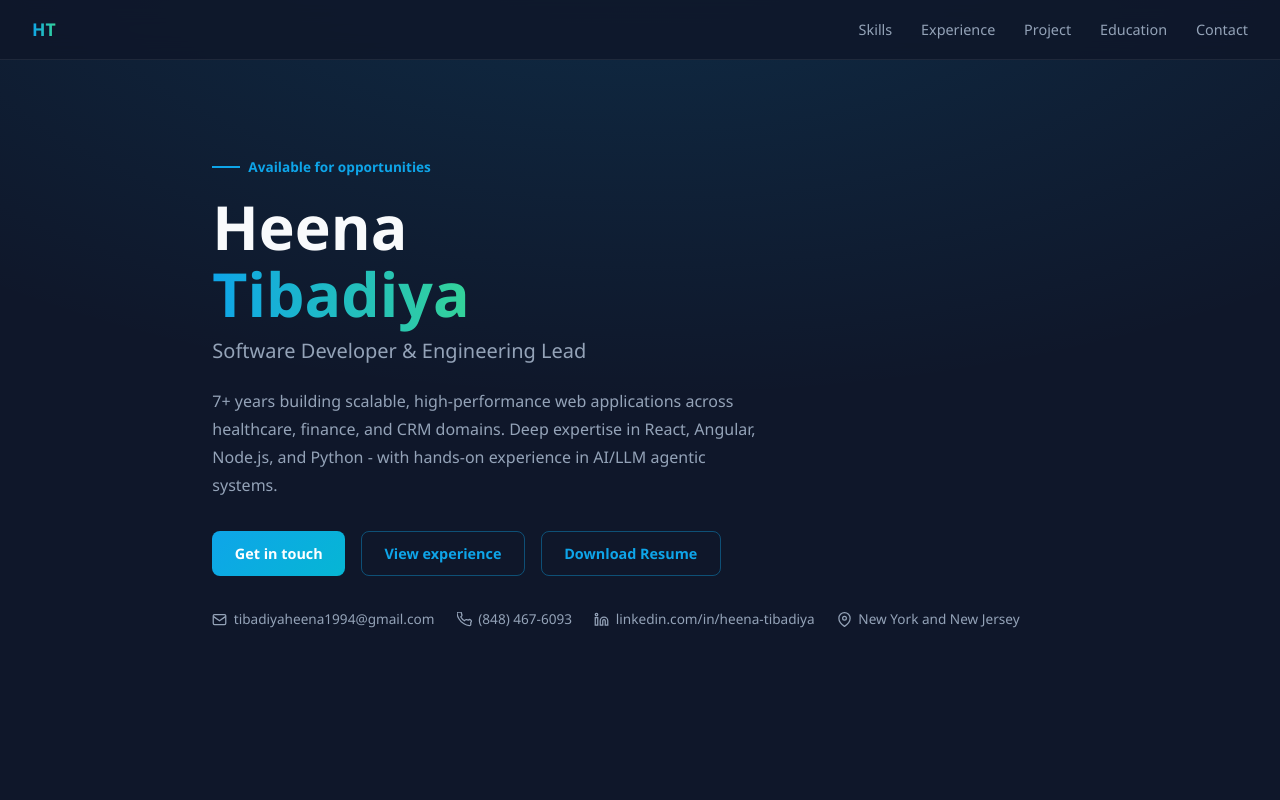
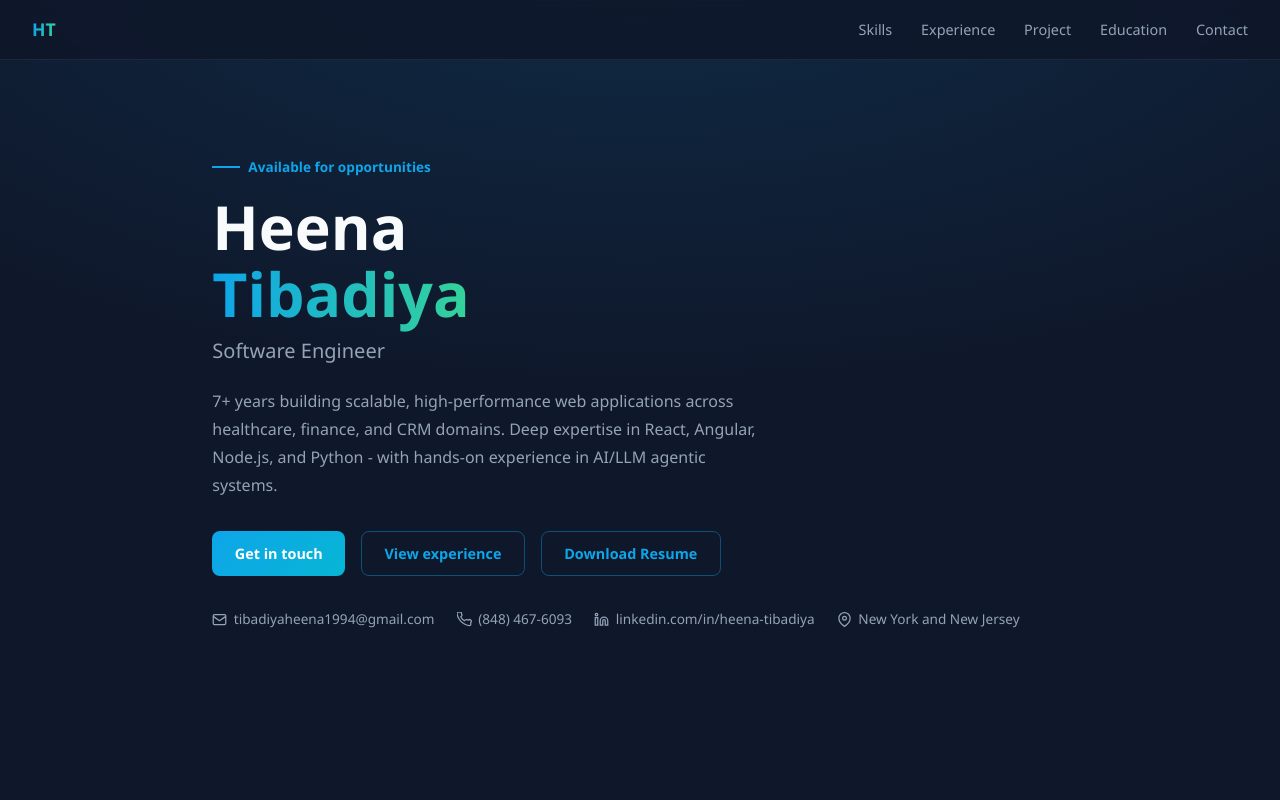
Before and after one commit to HeenaTibadiya/heena-portfolio, a React (Create React App) app: page / in a window 1280 px wide. Shown: the top 800 px of the page. Built offline with nearby package versions, Linux system fonts and the light colour scheme.

Commit message:
text change

```diff
--- a/src/App.jsx
+++ b/src/App.jsx
@@ -398,7 +398,7 @@ const markup = `
       <div>
         <span class="hero-eyebrow">Available for opportunities</span>
         <h1>Heena<br /><span>Tibadiya</span></h1>
-        <p class="hero-role">Software Developer &amp; Engineering Lead</p>
+        <p class="hero-role">Software Engineer</p>
         <p class="hero-summary">
           7+ years building scalable, high-performance web applications across healthcare,
           finance, and CRM domains. Deep expertise in React, Angular, Node.js, and Python -
```
